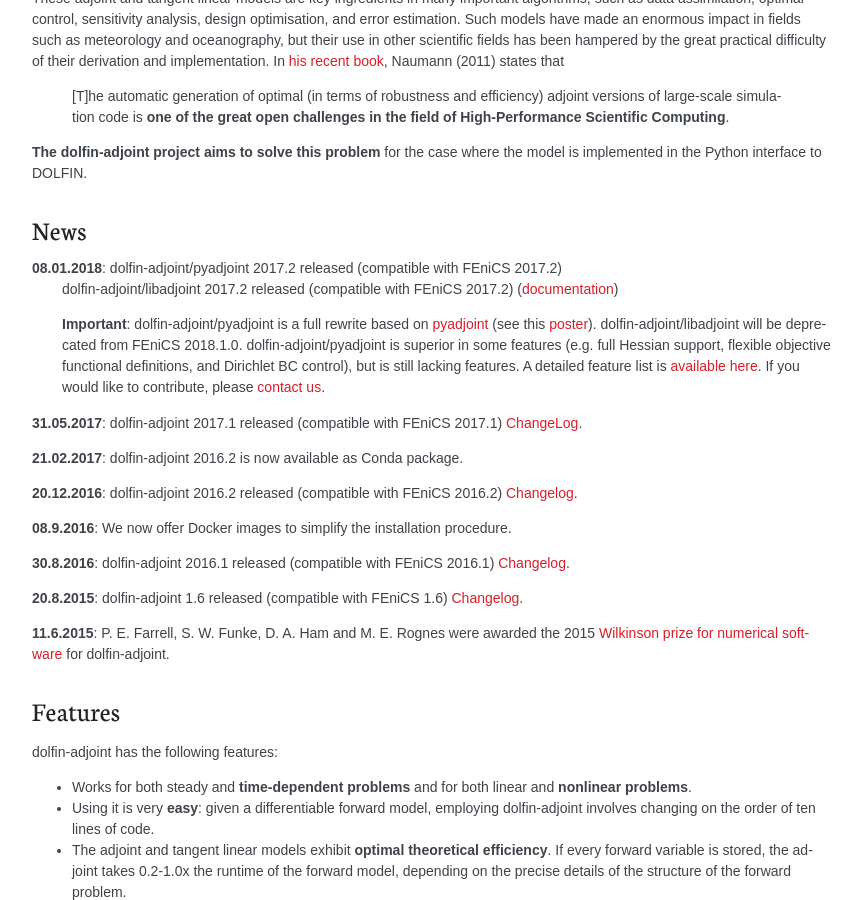
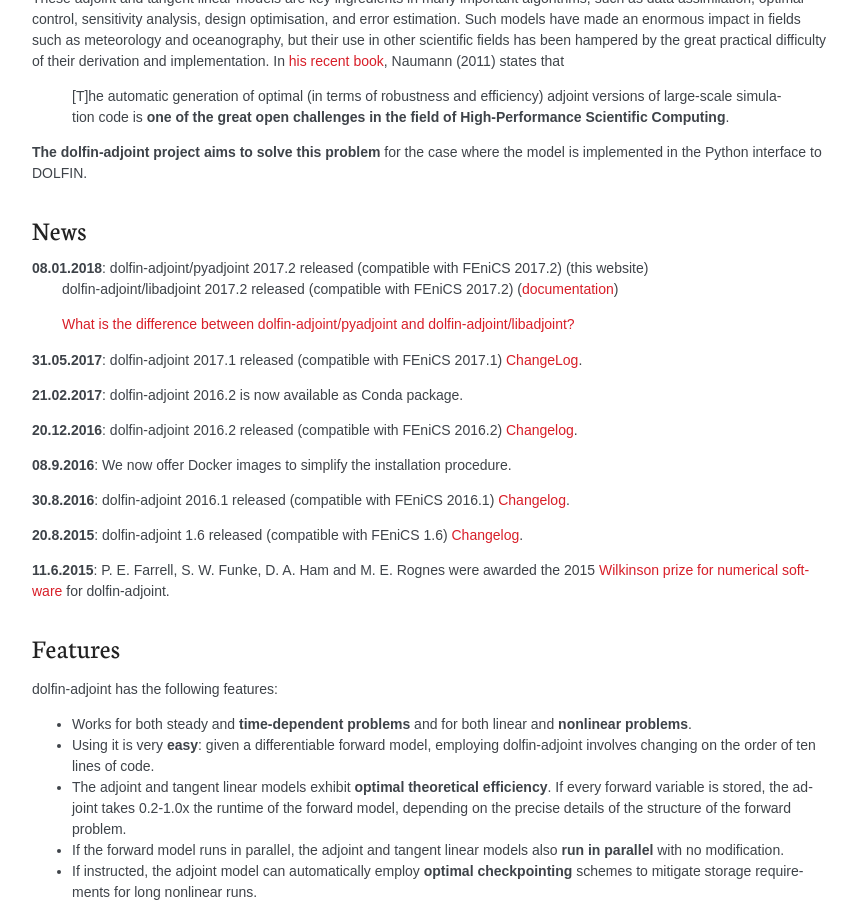
Before and after one commit to dolfin-adjoint/pyadjoint, a Sphinx documentation site: the page built from docs/source/about/index.rst, in a window 1280 px wide and 900 px high, scrolled down 869 px. Shown: the whole window, without its empty margins (188-1050 px from the left). Built offline with Sphinx 7.4.7, drawn with Linux system fonts in a browser that asks for light colours; nearby versions of some CDN libraries; library files that are not in the unit come from our copies.

Commit message:
Add page explaining difference between libadjoint and pyadjoint

```diff
--- a/docs/source/about/index.rst
+++ b/docs/source/about/index.rst
@@ -31,15 +31,10 @@
 
 News
 ====
-**08.01.2018**: dolfin-adjoint/pyadjoint 2017.2 released (compatible with FEniCS 2017.2)
+**08.01.2018**: dolfin-adjoint/pyadjoint 2017.2 released (compatible with FEniCS 2017.2) (this website)
                 dolfin-adjoint/libadjoint 2017.2 released (compatible with FEniCS 2017.2) (`documentation`_)
 
-                **Important**: dolfin-adjoint/pyadjoint is a full rewrite based on `pyadjoint`_ (see this `poster`_).
-                dolfin-adjoint/libadjoint will be deprecated from FEniCS 2018.1.0.
-                dolfin-adjoint/pyadjoint is superior in some features (e.g. full Hessian support, flexible objective functional definitions,
-                and Dirichlet BC control), but is still lacking features. A detailed feature list is `available here`_.
-                If you would like to contribute, please `contact us`_.
-
+                `What is the difference between dolfin-adjoint/pyadjoint and dolfin-adjoint/libadjoint?`_
 
 **31.05.2017**: dolfin-adjoint 2017.1 released (compatible with FEniCS 2017.1) `ChangeLog`_.
 
@@ -55,6 +50,7 @@
 
 **11.6.2015**: P. E. Farrell, S. W. Funke, D. A. Ham and M. E. Rognes were awarded the 2015 `Wilkinson prize for numerical software`_ for dolfin-adjoint.
 
+.. _What is the difference between dolfin-adjoint/pyadjoint and dolfin-adjoint/libadjoint?: difference.html
 .. _Changelog: https://bitbucket.org/dolfin-adjoint/dolfin-adjoint/raw/master/ChangeLog
 .. _available here: https://bitbucket.org/dolfin-adjoint/pyadjoint/src/master/tests/migration/README.md?at=master&fileviewer=file-view-default
 .. _contact us: support/index.html
--- a/docs/source/documentation/poisson-topology/poisson-topology.rst
+++ b/docs/source/documentation/poisson-topology/poisson-topology.rst
@@ -278,7 +278,6 @@
       solver = IPOPTSolver(problem, parameters=parameters)
       a_opt = solver.solve()
 
-      print("Her ja: ", a_opt)
       xdmf_filename = XDMFFile(mpi_comm_world(), "output/final_solution.xdmf")
       xdmf_filename.write(a_opt)
 
--- a/docs/source/documentation/stokes-bc-control/stokes-bc-control.rst
+++ b/docs/source/documentation/stokes-bc-control/stokes-bc-control.rst
@@ -114,8 +114,8 @@
   alpha = Constant(10)
 
   J = assemble(1./2*inner(u, u)**2*dx)
-  dJdm = compute_gradient(J, g)
+  dJdm = compute_gradient(J, Control(g))
 
   h = Function(V_collapse)
   h.vector()[:] = 1
-  taylor_test(ReducedFunctional(J,g),g.copy(deepcopy = True),h,dJdm=dJdm.vector().inner(h.vector()))
+  taylor_test(ReducedFunctional(J,Control(g)),g.copy(deepcopy = True),h,dJdm=dJdm.vector().inner(h.vector()))
```
Also changed, not shown: docs/source/about/difference.rst (added, +42 -0 lines).
